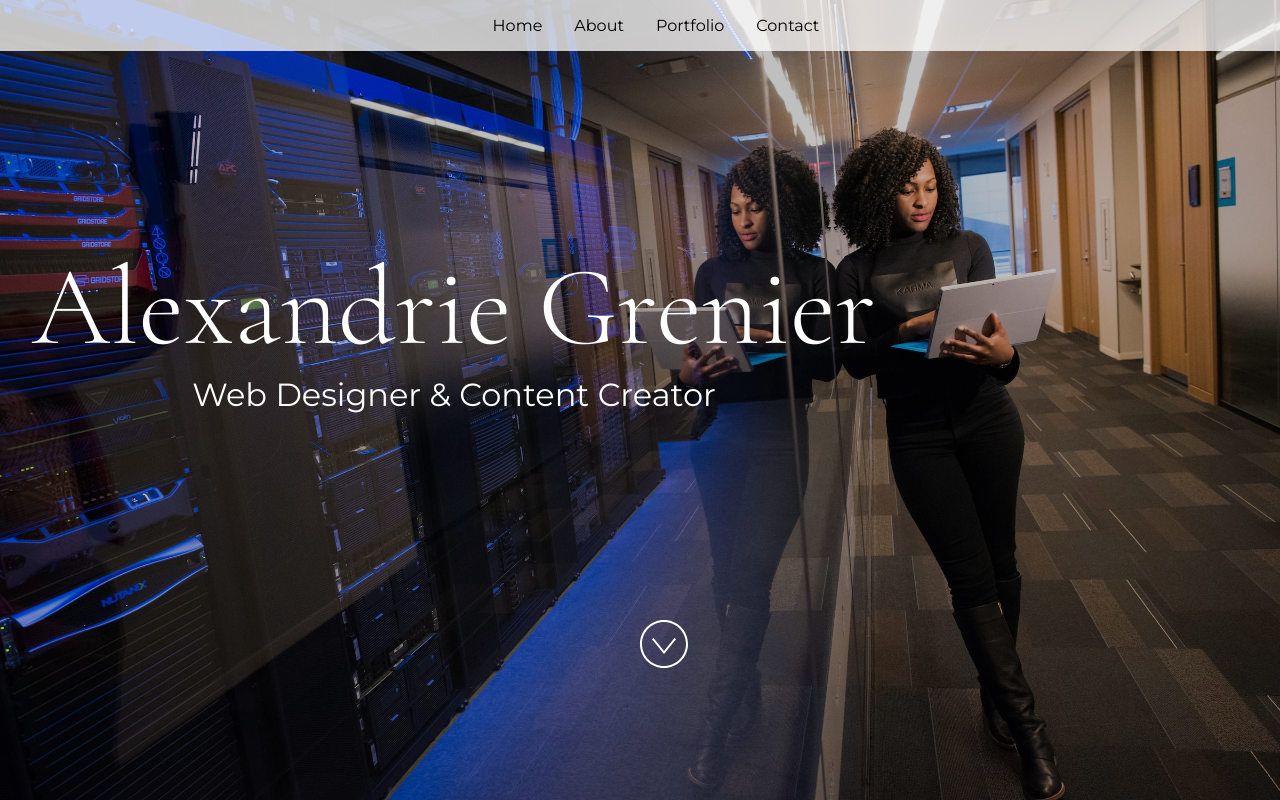
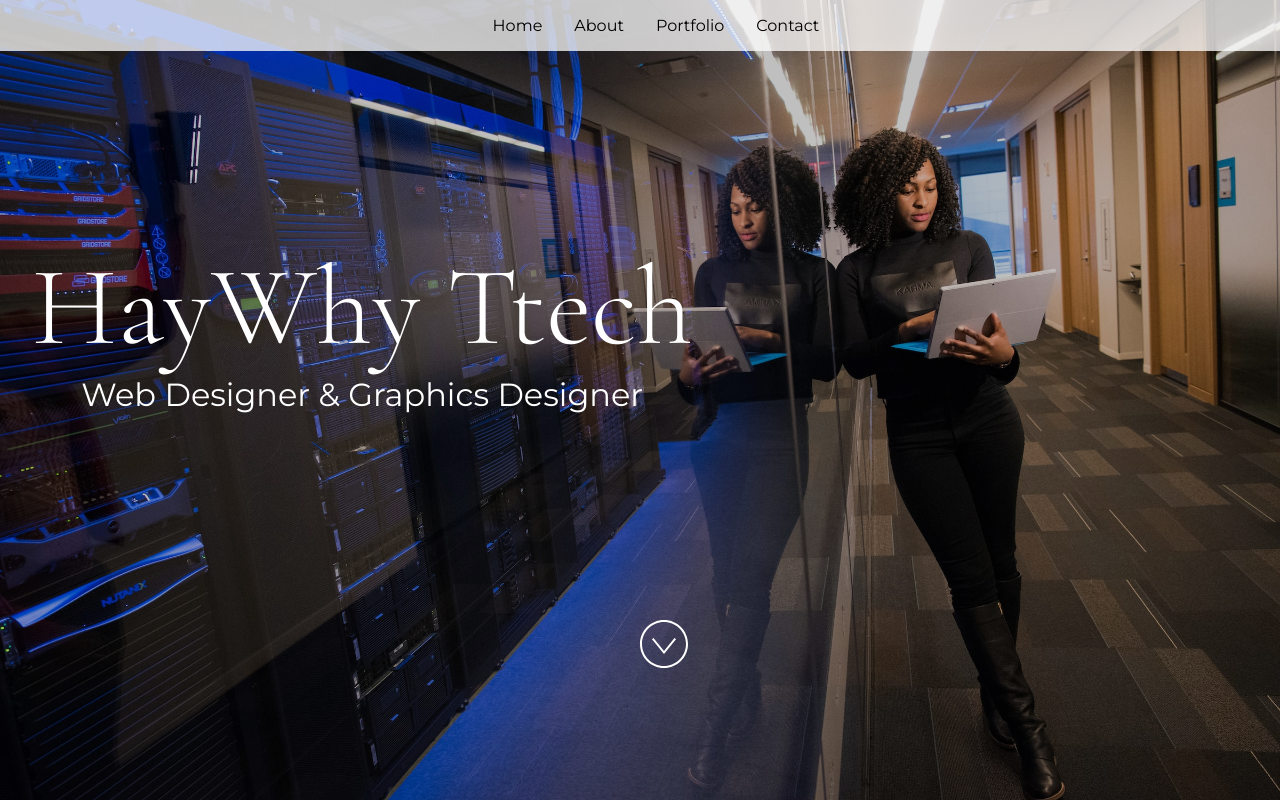
Before and after one commit to wasiusamad123/haywhy, a React (Vite) app: page / in a window 1280 px wide. Shown: the top 800 px of the page. Built offline with nearby package versions, Linux system fonts and the light colour scheme.

Commit message:
Update App.jsx

```diff
--- a/src/App.jsx
+++ b/src/App.jsx
@@ -24,15 +24,15 @@ import "./styles.css";
  * If you don't have one of the social sites listed, leave it as an empty string.
  */
 const siteProps = {
-  name: "Alexandrie Grenier",
-  title: "Web Designer & Content Creator",
-  email: "alex@example.com",
-  gitHub: "microsoft",
+  name: "HayWhy Ttech",
+  title: "Web Designer & Graphics Designer",
+  email: "wasiusamad123@gmail.com",
+  gitHub: "https://github.com/wasiusamad123",
   instagram: "microsoft",
-  linkedIn: "satyanadella",
+  linkedIn: "https://www.linkedin.com/in/wasiu-samad-a97a59234/",
   medium: "",
-  twitter: "microsoft",
-  youTube: "Code",
+  twitter: "https://twitter.com/@Wasiu_Somod",
+  youTube: "https://www.youtube.com/@Developer-Somod",
 };
 
 const primaryColor = "#4E567E";
```
